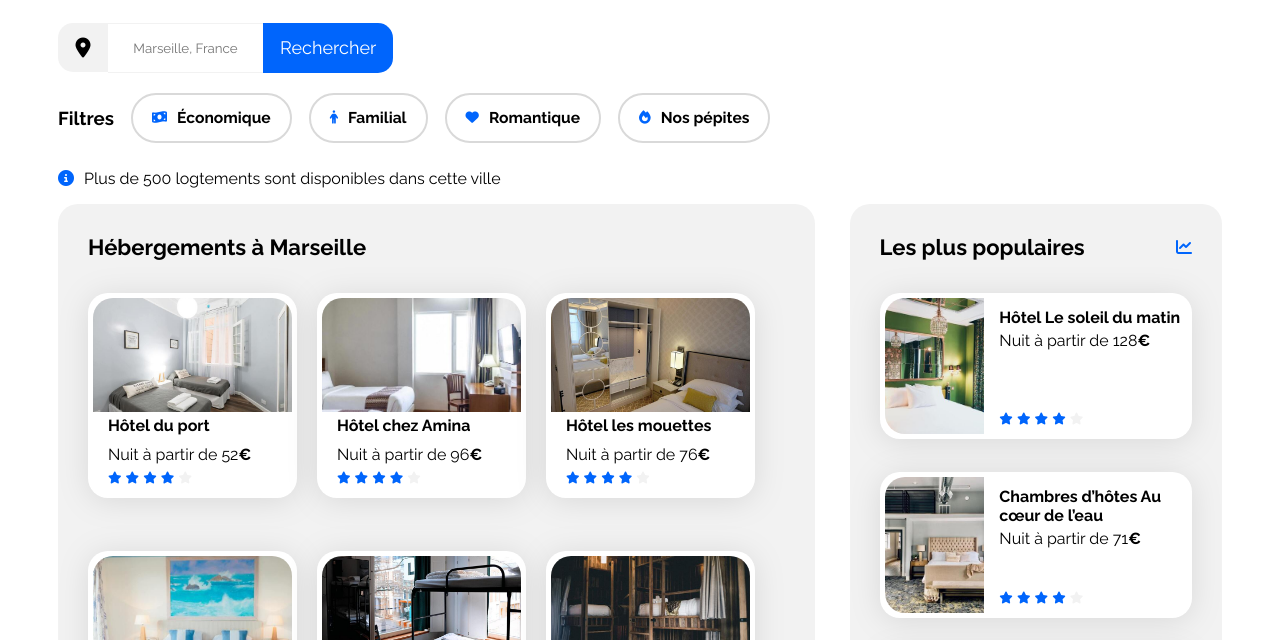
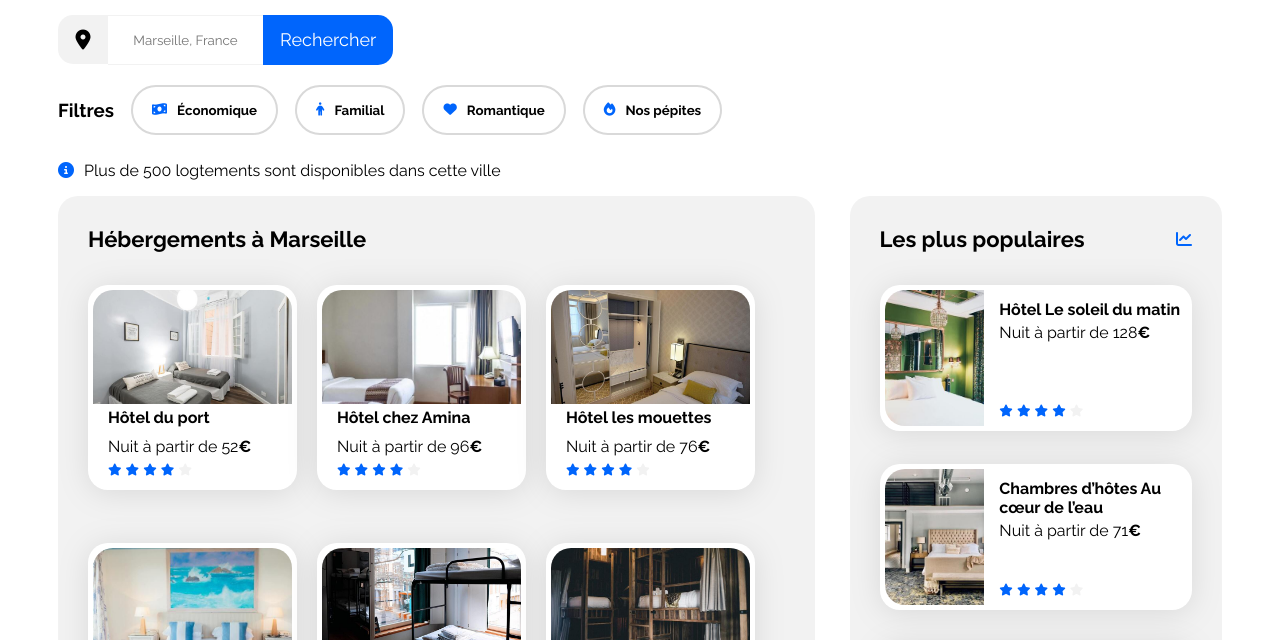
Before and after one commit to JinAlphaFox/Booki, a plain HTML site: page index.html in a window 1280 px wide. Shown: the part 141-781 px from the top of the page. Drawn offline with Linux system fonts and the light colour scheme.

Commit message:
Correction des buttonsFilters pour le W3C

```diff
--- a/css/style.css
+++ b/css/style.css
@@ -16,6 +16,7 @@
 body {
     display: flex;
     justify-content: center;
+    margin-top: 0px;
 }
 
 .main-container {
@@ -177,9 +178,10 @@ h1 img {
     margin: auto;
 }
 
-.buttonFilter h3 {
+.buttonFilter span {
     margin: auto;
     padding-left: 10px;
+    font-weight: bold;
 }
 
 .buttonFilter:hover {
--- a/index.html
+++ b/index.html
@@ -37,10 +37,10 @@
                 </div>
                 <div class="filterZone">
                     <h3 class="titreFiltre">Filtres</h3>
-                    <button class="buttonFilter"><i class="fa-solid fa-money-bill-wave"></i><h3>Économique</h3></button>
-                    <button class="buttonFilter"><i class="fa-solid fa-person"></i></i><h3>Familial</h3></button>
-                    <button class="buttonFilter"><i class="fa-solid fa-heart"></i><h3>Romantique</h3></button>
-                    <button class="buttonFilter"><i class="fa-solid fa-fire"></i><h3>Nos pépites</h3></button>
+                    <button class="buttonFilter"><i class="fa-solid fa-money-bill-wave"></i><span>Économique</span></button>
+                    <button class="buttonFilter"><i class="fa-solid fa-person"></i><span>Familial</span></button>
+                    <button class="buttonFilter"><i class="fa-solid fa-heart"></i><span>Romantique</span></button>
+                    <button class="buttonFilter"><i class="fa-solid fa-fire"></i><span>Nos pépites</span></button>
                 </div>
                 <div class="infobar">
                     <i class="fa-solid fa-circle-info"></i>
```
